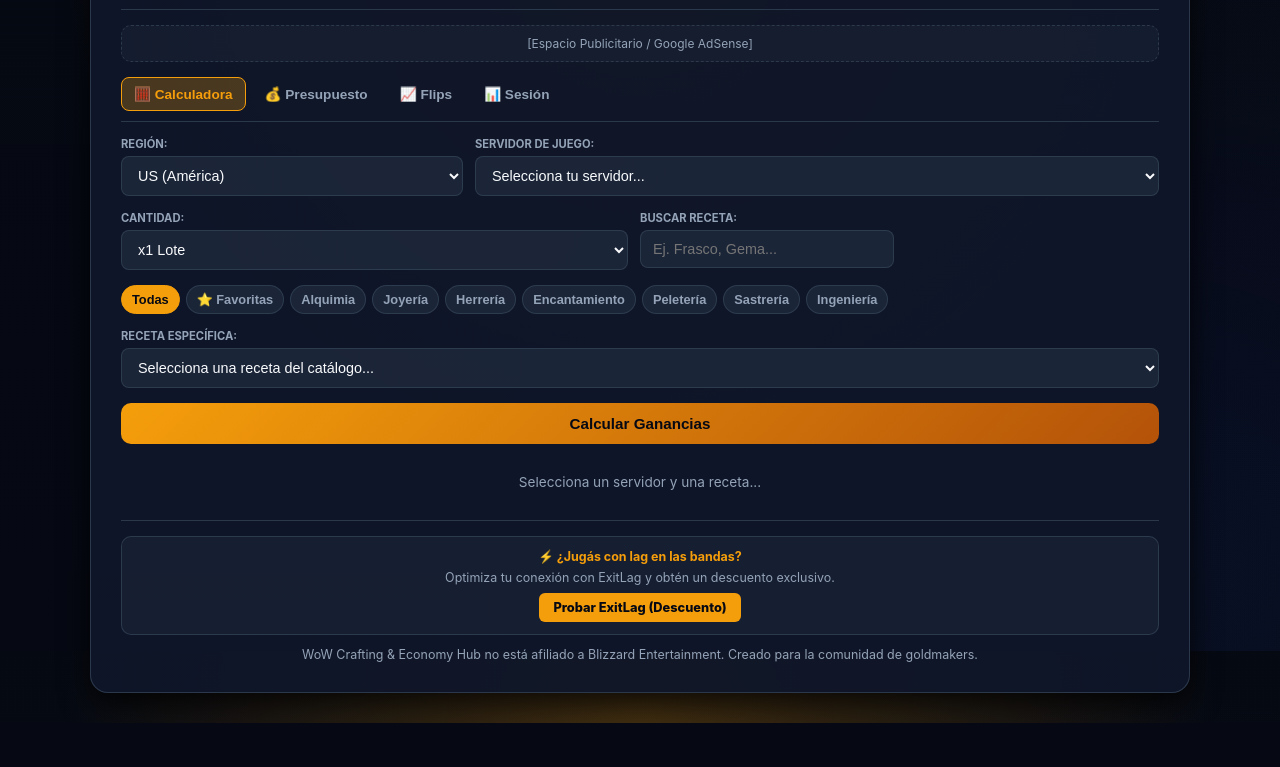
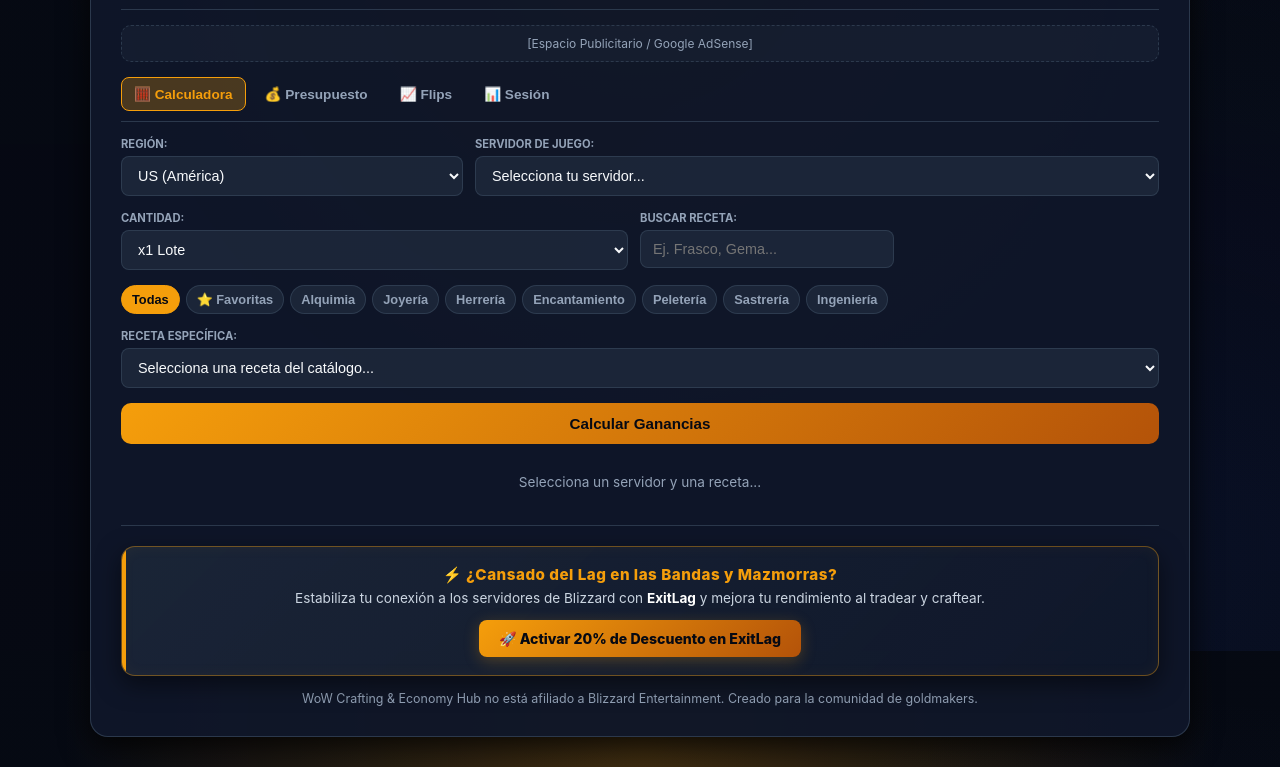
Before and after one commit to vallejosemmiii/vallejosemmiii, a plain HTML site: page index.html in a window 1280 px wide. Shown: the part 149-916 px from the top of the page. Before the commit the page ends 872 px from the top, so only its background shows below. Drawn offline with Linux system fonts and the light colour scheme.

Commit message:
Update index.html

```diff
--- a/index.html
+++ b/index.html
@@ -497,12 +497,17 @@
             <div id="session-list" style="overflow-x: auto;"></div>
         </div>
 
-        <!-- PIE DE PÁGINA CON TU ENLACE REAL DE EXITLAG -->
-        <footer style="margin-top: 30px; border-top: 1px solid var(--border-color); padding-top: 15px; text-align: center; color: var(--text-muted); font-size: 0.78rem;">
-            <div style="background: rgba(30, 41, 59, 0.5); border: 1px solid var(--border-color); padding: 12px; border-radius: 10px; margin-bottom: 12px;">
-                <p style="margin: 0 0 6px 0; color: var(--accent-gold); font-weight: 700;">⚡ ¿Jugás con lag en las bandas?</p>
-                <p style="margin: 0 0 8px 0;">Optimiza tu conexión con ExitLag y obtén un descuento exclusivo.</p>
-                <a href="https://www.exitlag.com/refer/10374282" target="_blank" style="display: inline-block; background: var(--accent-gold); color: #060913; padding: 7px 14px; border-radius: 6px; font-weight: 800; text-decoration: none; font-size: 0.8rem;">Probar ExitLag (Descuento)</a>
+        <!-- PIE DE PÁGINA CON BANNER DE AFILIADO MEJORADO -->
+        <footer style="margin-top: 35px; border-top: 1px solid var(--border-color); padding-top: 20px; text-align: center; color: var(--text-muted); font-size: 0.78rem;">
+            <div style="background: linear-gradient(135deg, rgba(30, 41, 59, 0.8), rgba(15, 23, 42, 0.95)); border: 1px solid rgba(245, 158, 11, 0.4); padding: 18px; border-radius: 14px; margin-bottom: 15px; box-shadow: 0 8px 25px rgba(0,0,0,0.5), inset 0 0 15px rgba(245, 158, 11, 0.05); position: relative; overflow: hidden;">
+                <div style="position: absolute; top: 0; left: 0; width: 4px; height: 100%; background: var(--accent-gold);"></div>
+
+                <p style="margin: 0 0 6px 0; color: var(--accent-gold); font-weight: 800; font-size: 0.95rem; letter-spacing: 0.5px;">⚡ ¿Cansado del Lag en las Bandas y Mazmorras?</p>
+                <p style="margin: 0 0 14px 0; color: #cbd5e1; font-size: 0.85rem;">Estabiliza tu conexión a los servidores de Blizzard con <strong style="color: #fff;">ExitLag</strong> y mejora tu rendimiento al tradear y craftear.</p>
+
+                <a href="https://www.exitlag.com/refer/10374282" target="_blank" style="display: inline-block; background: linear-gradient(135deg, var(--accent-gold), #b45309); color: #060913; padding: 10px 20px; border-radius: 8px; font-weight: 800; text-decoration: none; font-size: 0.88rem; box-shadow: 0 4px 15px var(--accent-glow); transition: transform 0.2s;">
+                    🚀 Activar 20% de Descuento en ExitLag
+                </a>
             </div>
             <p style="margin: 0;">WoW Crafting & Economy Hub no está afiliado a Blizzard Entertainment. Creado para la comunidad de goldmakers.</p>
         </footer>
```
